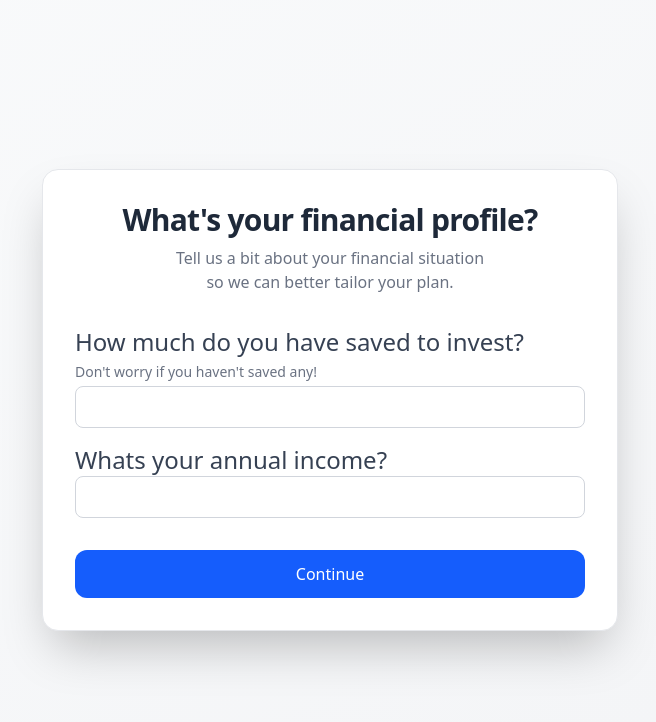
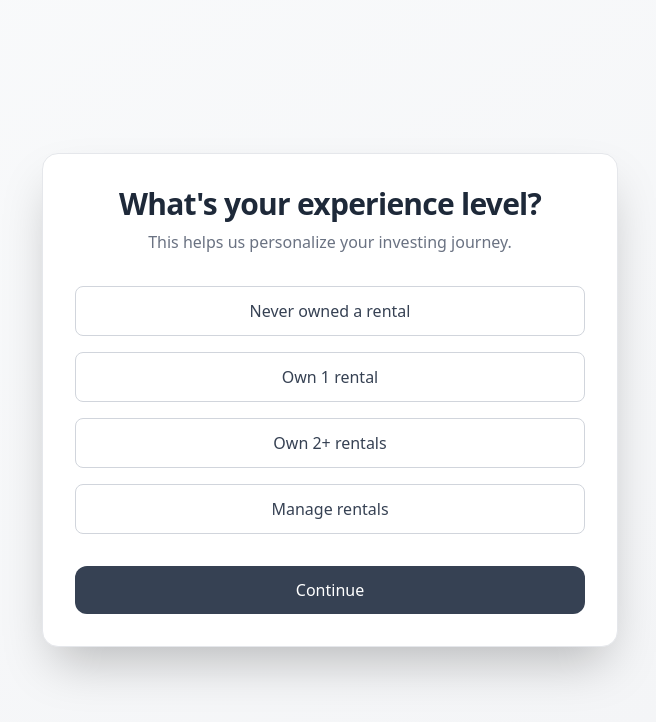
Before and after one commit to pranavjoseph192005/veedu, a Next.js app: page /onboarding/experience in a window 1280 px wide. Shown: the top 722 px of the page, without its empty margins (310-966 px from the left). Built offline with nearby package versions, Linux system fonts and the light colour scheme.

Commit message:
edited styleing for pages

```diff
--- a/app/onboarding/budget/page.tsx
+++ b/app/onboarding/budget/page.tsx
@@ -1,9 +1,13 @@
 'use client'
 
 import { useRouter } from 'next/navigation'
+import { useState } from 'react'
 
 export default function IncomeSlider() {
+  const [selectedOption, setSelection] = useState('');
   const router = useRouter()
+
+  const options = ['650 or less', '650-700', '700-750', '750-800'];
 
   const handleSubmit = (e: React.FormEvent) => {
     e.preventDefault()
@@ -57,13 +61,33 @@ export default function IncomeSlider() {
                     className="w-full px-3 py-2 border border-gray-300 rounded-lg focus:outline-none focus:ring-2 focus:ring-blue-500"
                 />
             </div>
+
+            <div>
+                <label htmlFor="creditScore" className="text-2xl font-medium text-gray-700 block mt-0">
+                    What your credit score?
+                </label>
+                <div  className="flex flex-row gap-8 items-center">
+                    {options.map((option) => (
+                        <button
+                            key={option}
+                            type="button"
+                            onClick={() => setSelection(option)}
+                            className={`px-4 py-3 rounded border space-x-4 ${
+                                selectedOption === option
+                                    ? 'bg-blue-600 text-white border-blue-600'
+                                    : 'bg-white text-gray-700 border-gray-300'
+                            }`}
+                        >
+                        {option}
+                        </button>
+                    ))}
+                </div>
+            </div>
         </div>
-
-        {/* You can insert the slider or form fields here */}
 
         <button
           type="submit"
-          className="w-full py-3 text-white font-medium bg-blue-600 rounded-xl hover:bg-blue-700 transition duration-200"
+          className="w-full py-3 text-white font-medium bg-gray-700 rounded-xl hover:bg-gray-800 transition duration-200"
         >
           Continue
         </button>
--- a/app/onboarding/experience/page.tsx
+++ b/app/onboarding/experience/page.tsx
@@ -1,9 +1,13 @@
 'use client'
 
 import { useRouter } from 'next/navigation'
+import { useState } from 'react'
 
 export default function IncomeSlider() {
   const router = useRouter()
+  const [experience, setExperience] = useState('')
+
+  const options = ['Never owned a rental', 'Own 1 rental', 'Own 2+ rentals', 'Manage rentals'];
 
   const handleSubmit = (e: React.FormEvent) => {
     e.preventDefault()
@@ -18,52 +22,35 @@ export default function IncomeSlider() {
       >
         <div className="text-center space-y-2">
             <h1 className="text-3xl font-extrabold text-gray-800 tracking-tight">
-                What's your financial profile?
+                What's your experience level?
             </h1>
             <p className="text-base text-gray-500 mb-0">
-                Tell us a bit about your financial situation
-            </p>
-            <p className="text-base text-gray-500 mt-0">
-                so we can better tailor your plan.
+                This helps us personalize your investing journey.
             </p>
         </div>
 
-        <div className="space-y-4">
-            <div>
-                <label htmlFor="savings" className="text-2xl font-medium text-gray-700 block mt-0">
-                    How much do you have saved to invest?
-                </label>
-                <p className="text-sm text-gray-500 py-1">
-                    Don't worry if you haven't saved any!
-                </p>
-                <input
-                    id="savings"
-                    name="savings"
-                    type="text"
-                    required
-                    className="w-full px-3 py-2 border border-gray-300 rounded-lg focus:outline-none focus:ring-2 focus:ring-blue-500"
-                />
-            </div>
-
-            <div>
-                <label htmlFor="income" className="text-2xl font-medium text-gray-700 block mt-0">
-                    Whats your annual income?
-                </label>
-                <input
-                    id="income"
-                    name="income"
-                    type="text"
-                    required
-                    className="w-full px-3 py-2 border border-gray-300 rounded-lg focus:outline-none focus:ring-2 focus:ring-blue-500"
-                />
-            </div>
+        <div className="flex flex-col gap-4">
+        {options.map((option) => (
+                <button
+                    key={option}
+                    type="button"
+                    onClick={() => setExperience(option)}
+                    className={`w-full px-4 py-3 rounded-lg border transition ${
+                        experience === option
+                            ? 'bg-blue-600 text-white border-blue-600'
+                            : 'bg-white text-gray-700 border-gray-300 hover:border-gray-500'
+                    }`}
+                >
+                    {option}
+                </button>
+            ))}
         </div>
 
         {/* You can insert the slider or form fields here */}
 
         <button
           type="submit"
-          className="w-full py-3 text-white font-medium bg-blue-600 rounded-xl hover:bg-blue-700 transition duration-200"
+          className="w-full py-3 text-white font-medium bg-gray-700 rounded-xl hover:bg-gray-800 transition duration-200"
         >
           Continue
         </button>
--- a/app/onboarding/page.tsx
+++ b/app/onboarding/page.tsx
@@ -8,15 +8,15 @@ export default function OnboardingStart() {
   const router = useRouter();
 
   return (
-    <main className="min-h-screen bg-gradient-to-br from-purple-800 to-pink-600 flex items-center justify-center p-6">
+    <main className="min-h-screen bg-gray-50 flex items-center justify-center p-6">
       <motion.div
-        className="bg-white p-10 rounded-2xl shadow-2xl max-w-xl text-center space-y-6"
+        className="bg-white border border-gray-200 p-10 rounded-2xl shadow-xl max-w-xl text-center space-y-6"
         initial={{ scale: 0.8, opacity: 0 }}
         animate={{ scale: 1, opacity: 1 }}
         transition={{ duration: 0.6, type: 'spring' }}
       >
         <motion.h1
-          className="text-4xl font-extrabold text-purple-800"
+          className="text-4xl font-extrabold text-gray-800"
           initial={{ y: -100, opacity: 0 }}
           animate={{ y: 0, opacity: 1 }}
           transition={{ delay: 0.2, type: 'spring', stiffness: 100 }}
@@ -35,11 +35,11 @@ export default function OnboardingStart() {
 
         <motion.button
           onClick={() => router.push('/onboarding/experience')}
-          className="bg-pink-600 hover:bg-pink-700 text-white text-lg px-6 py-3 rounded-full shadow-lg transition"
-          whileHover={{ scale: 1.1 }}
-          whileTap={{ scale: 0.95, rotate: -3 }}
+          className="bg-blue-600 hover:bg-blue-700 text-white text-lg px-6 py-3 rounded-lg shadow-lg transition focus:ring-2 focus:ring-blue-500 focus:outline-none"
+          whileHover={{ scale: 1.05 }}
+          whileTap={{ scale: 0.95 }}
         >
-          Let’s Go 🚀
+          Let's Go 🚀
         </motion.button>
 
         <motion.div
@@ -50,17 +50,17 @@ export default function OnboardingStart() {
         >
           {/* Background confetti animation (pseudo example) */}
           <motion.div
-            className="absolute bg-white rounded-full w-4 h-4 top-[10%] left-[30%]"
+            className="absolute bg-blue-100 rounded-full w-4 h-4 top-[10%] left-[30%]"
             animate={{ y: ["0%", "100%"], x: ["0%", "20%"], rotate: 360 }}
             transition={{ duration: 4, repeat: Infinity, ease: 'easeInOut' }}
           />
           <motion.div
-            className="absolute bg-white rounded-full w-3 h-3 top-[20%] left-[70%]"
+            className="absolute bg-gray-100 rounded-full w-3 h-3 top-[20%] left-[70%]"
             animate={{ y: ["0%", "120%"], x: ["0%", "-30%"], rotate: 360 }}
             transition={{ duration: 5, repeat: Infinity, ease: 'easeInOut' }}
           />
           <motion.div
-            className="absolute bg-white rounded-full w-2 h-2 top-[0%] left-[50%]"
+            className="absolute bg-blue-50 rounded-full w-2 h-2 top-[0%] left-[50%]"
             animate={{ y: ["0%", "130%"], x: ["0%", "10%"], rotate: 360 }}
             transition={{ duration: 6, repeat: Infinity, ease: 'easeInOut' }}
           />
```
Also changed, not shown: app/onboarding/location/page.tsx (added).
